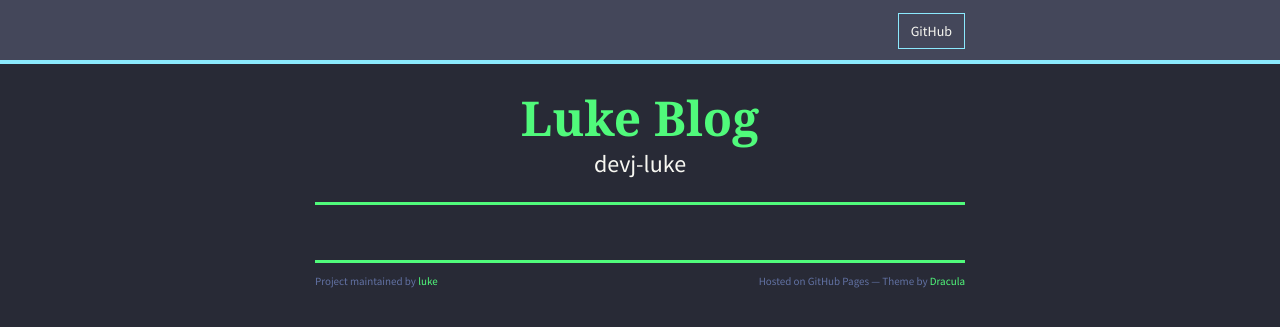
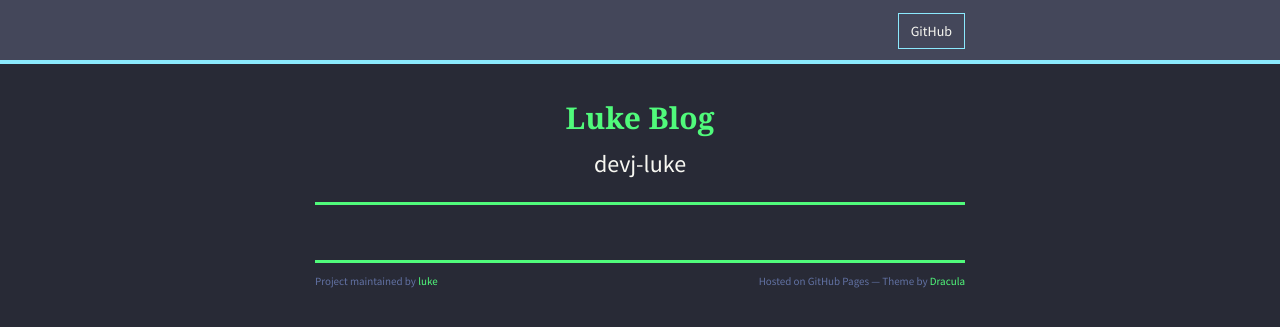
Before and after one commit to devj-luke/devj-luke.github.io, a Jekyll site: the page built from index.md, in a window 1280 px wide. Shown: the top 327 px of the page. Built offline with Jekyll 4.4.1, drawn with Linux system fonts in a browser that asks for light colours; nearby versions of some CDN libraries.

Commit message:
헤더 폰트 변경(h1~h6)

```diff
--- a/_sass/jekyll-theme-dracula.scss
+++ b/_sass/jekyll-theme-dracula.scss
@@ -33,17 +33,19 @@
 
 h1 {
   color:$green;
-  font-size:48px;
+  font-size:30px;
   line-height: 52px;
 }
 
 h2 {
-  font-size: 32px;
+  color:$purple;
+  font-size: 28px;
   line-height: 36px;
 }
 
 h3 {
-  font-size: 24px;
+  color:$pink;
+  font-size: 26px;
   line-height: 28px;
 }
 
@@ -54,16 +56,19 @@
 }
 
 h4 {
-  font-size: 18px;
+  font-size: 24px;
   line-height: 21px;
 }
-
+h5{
+  color:$cyan;
+}
 h5, h6 {
-  font-size: 16px;
+  font-size: 20px;
   line-height: 18px;
 }
 
 h6 {
+  color:$orange;
   font-weight: 400;
 }
 
```
